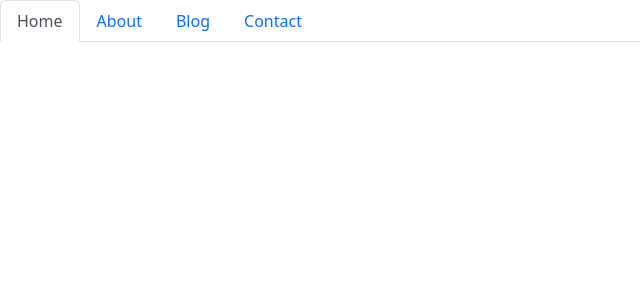
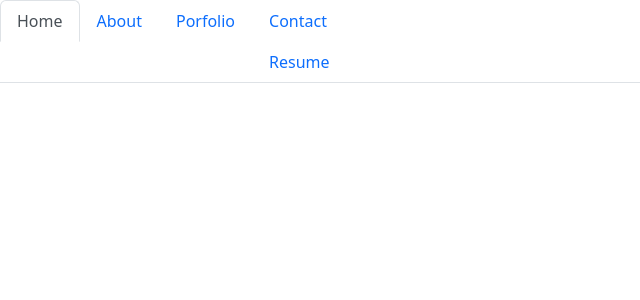
Before and after one commit to lllewell/react-portfolio, a React (Vite) app: page / in a window 1280 px wide. Shown: the top 300 px of the page, without its empty margins (0-640 px from the left). Built offline with nearby package versions, Linux system fonts and the light colour scheme; the HTML template or start-up script is replaced by a standard one.

Commit message:
added Resume to NavTabs

```diff
--- a/src/components/Navigation.jsx
+++ b/src/components/Navigation.jsx
@@ -32,7 +32,7 @@ function NavTabs() {
           // Check to see if the currentPage is `Blog`, and if so we use the active link class from bootstrap. Otherwise, we set it to a normal nav-link
           className={currentPage === '/Blog' ? 'nav-link active' : 'nav-link'}
         >
-          Blog
+          Porfolio
         </Link>
       </li>
       <li className="nav-item">
@@ -43,6 +43,13 @@ function NavTabs() {
         >
           Contact
         </Link>
+        <Link
+          to="/Resume"
+          // Check to see if the currentPage is `Resume`, and if so we use the active link class from bootstrap. Otherwise, we set it to a normal nav-link
+          className={currentPage === '/Contact' ? 'nav-link active' : 'nav-link'}
+        >
+          Resume
+        </Link>
       </li>
     </ul>
   );
```
